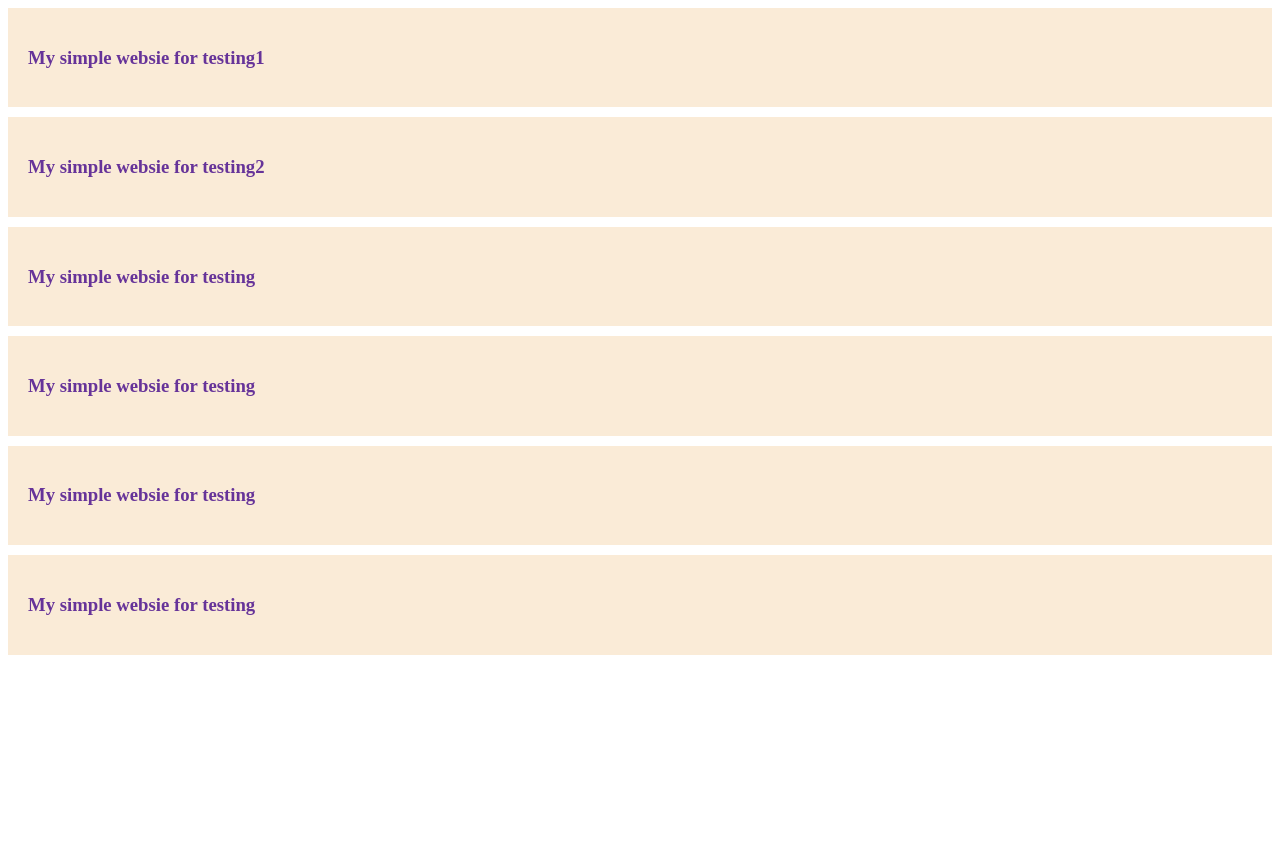
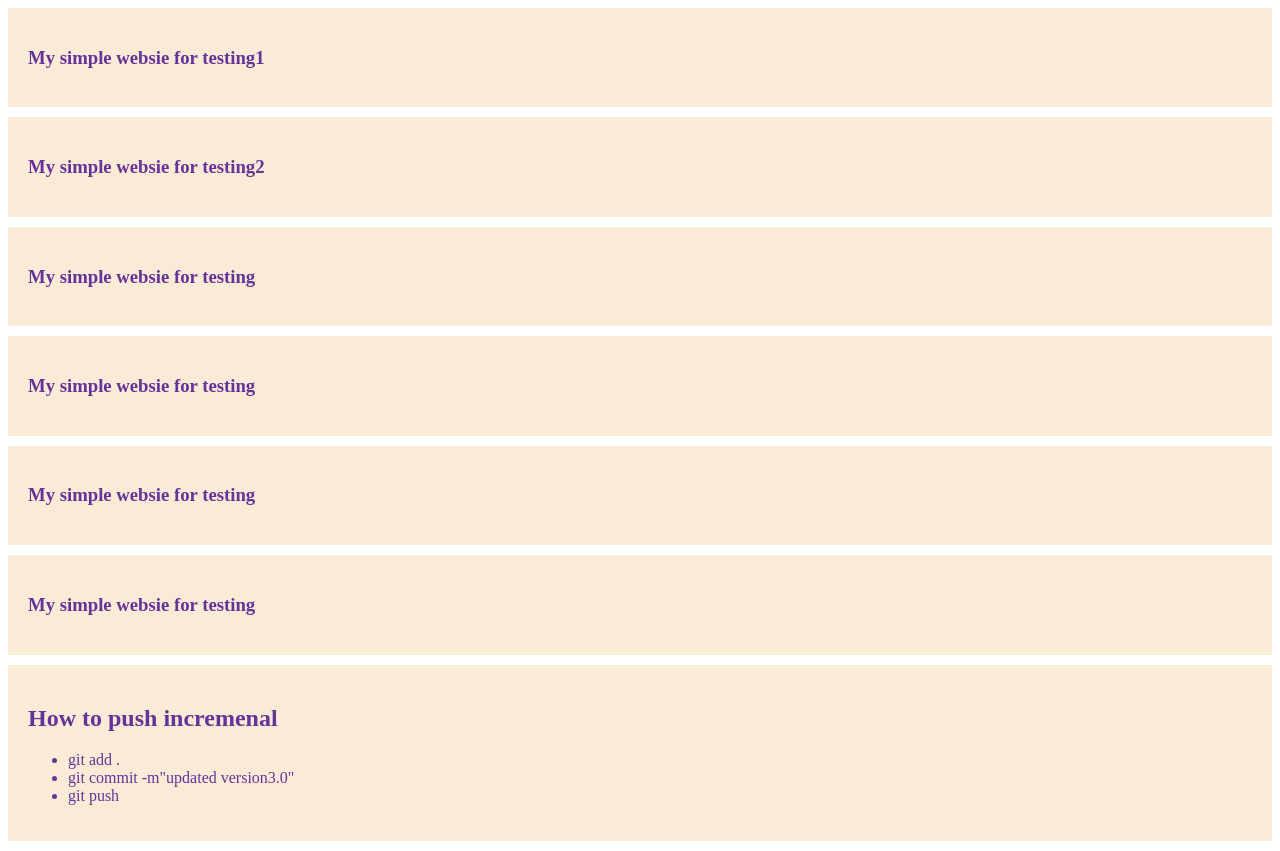
Before and after one commit to imonsheikh/my-simple-website, a plain HTML site: page index.html in a window 1280 px wide. Before the commit the page ends 800 px from the top, so only its background shows below. Drawn offline with Linux system fonts and the light colour scheme.

Commit message:
updated version 4.0

```diff
--- a/index.html
+++ b/index.html
@@ -25,5 +25,18 @@
      <div class="di">
         <h3>My simple websie for testing</h3>
      </div>
+
+
+
+
+     <div class="di">
+        <h2>How to push incremenal</h2>
+        <ul>
+            <li>git add .</li>
+            <li>git commit -m"updated version3.0"</li>
+            <li>git push</li>
+
+        </ul>
+     </div>
 </body>
 </html>
```
